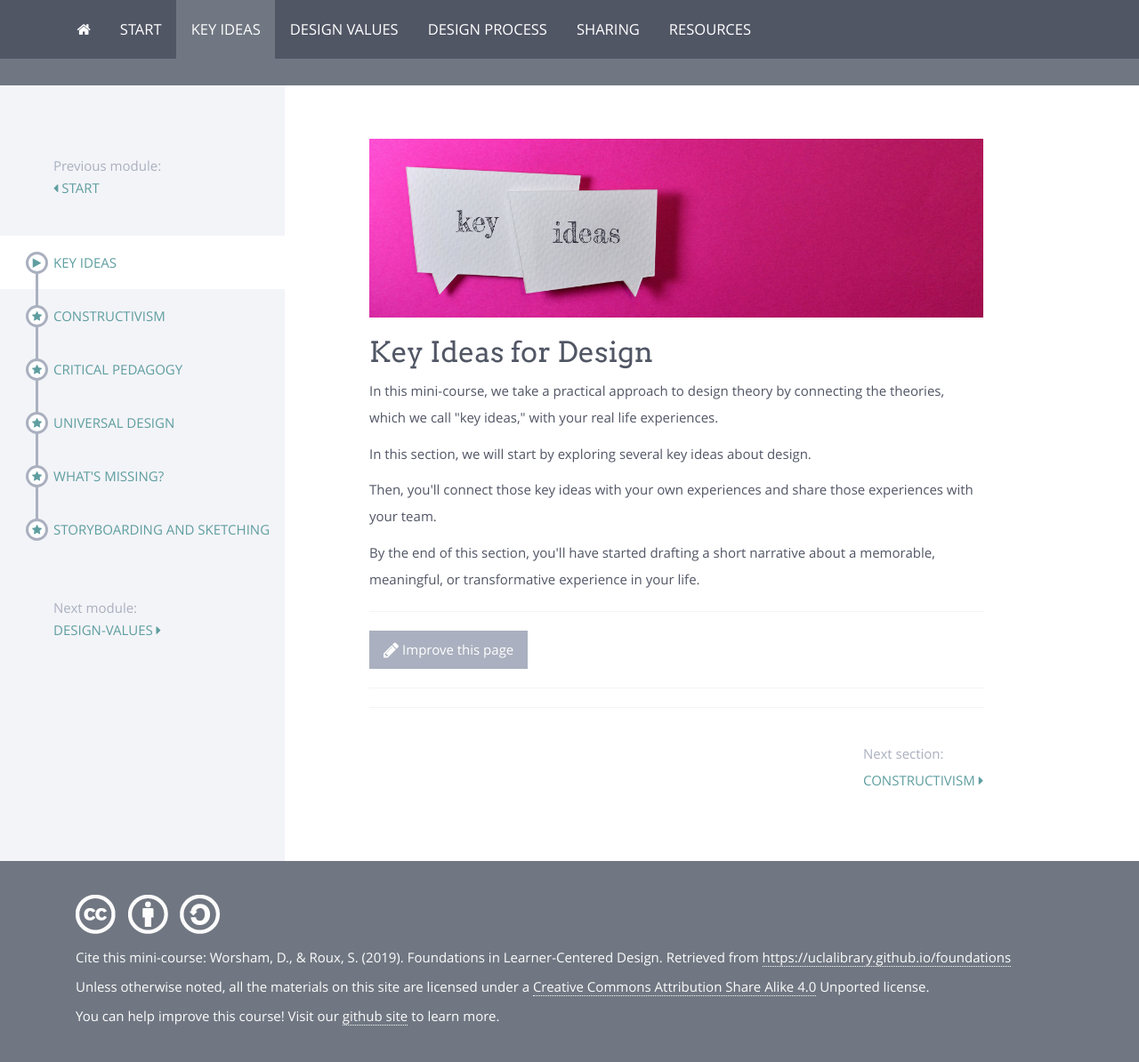
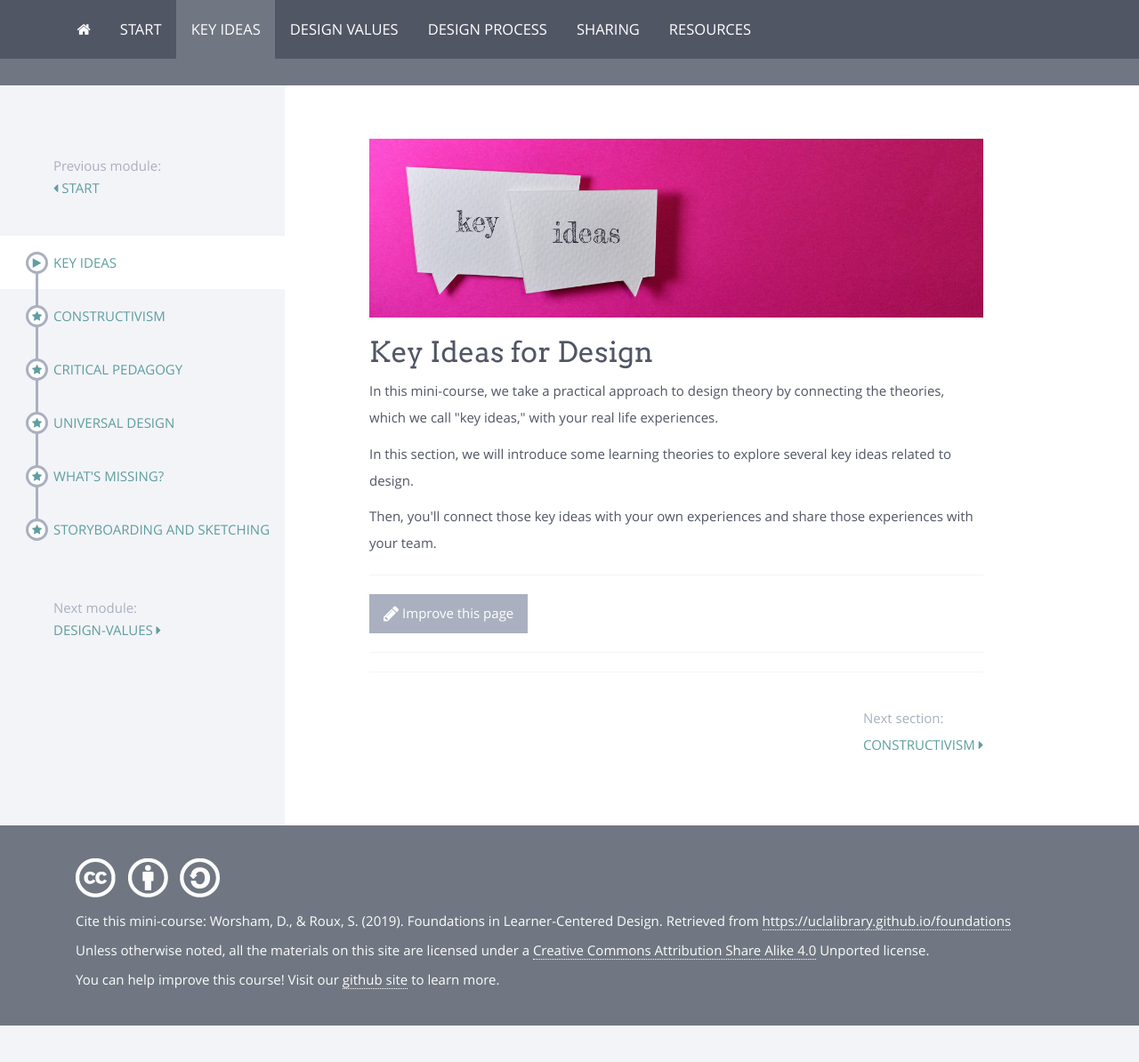
Before and after one commit to ucsdlib/foundations, a Jekyll site: the page built from modules/key-ideas/_posts/2000-01-01-key-ideas.html, in a window 1280 px wide. Shown: the whole page at 89% size. Built offline with Jekyll 4.4.1, drawn with Linux system fonts in a browser that asks for light colours; nearby versions of some CDN libraries; after the commit the page ends 1153 px from its top, so only the background shows below that.

Commit message:
Update 2000-01-01-key-ideas.html

```diff
--- a/modules/key-ideas/_posts/2000-01-01-key-ideas.html
+++ b/modules/key-ideas/_posts/2000-01-01-key-ideas.html
@@ -7,8 +7,6 @@ banner-alt: The words key ideas in speech bubbles.
 
 <p>In this mini-course, we take a practical approach to design theory by connecting the theories, which we call "key ideas," with your real life experiences.</p>
 
-<p>In this section, we will start by exploring several key ideas about design.</p>
+<p>In this section, we will introduce some learning theories to explore several key ideas related to design.</p>
 
 <p>Then, you'll connect those key ideas with your own experiences and share those experiences with your team.</p>
-
-<p>By the end of this section, you'll have started drafting a short narrative about a memorable, meaningful, or transformative experience in your life.</p>
```
